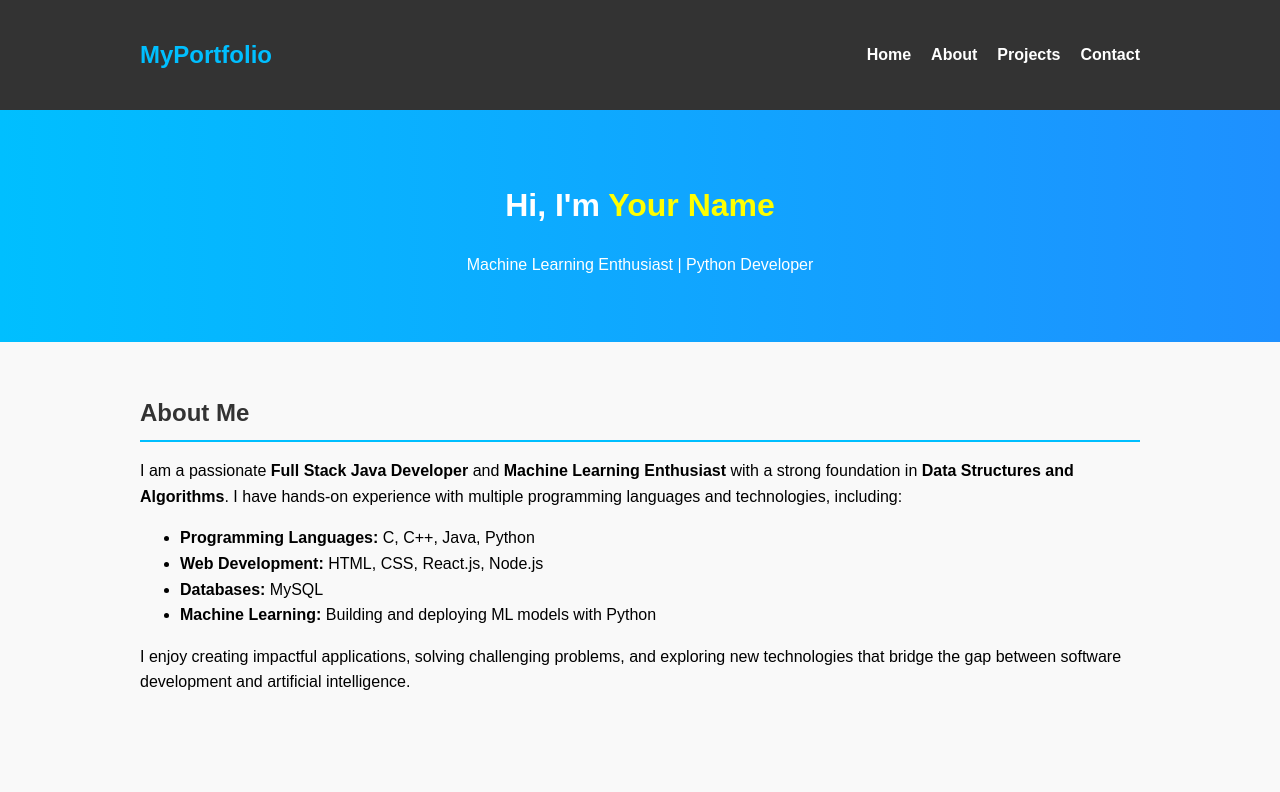
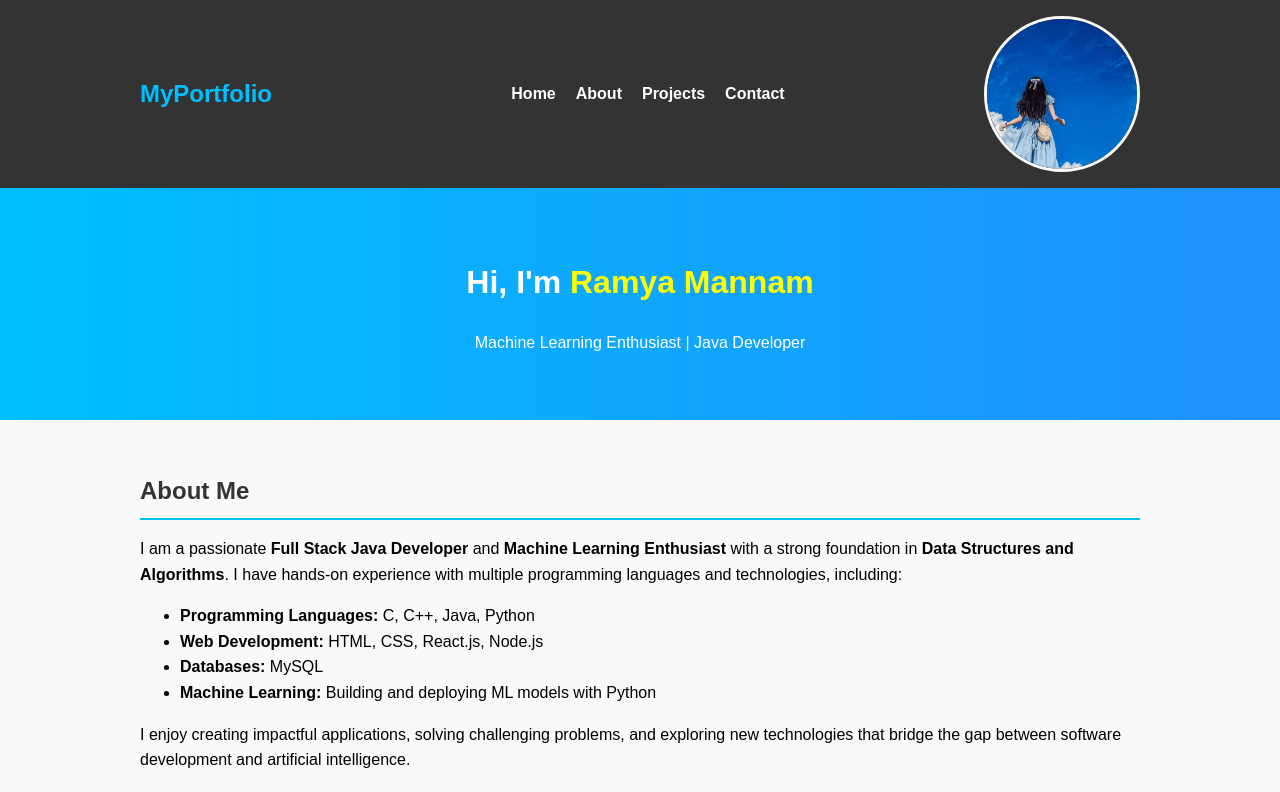
Before and after one commit to Takshsri/PortFolioWeb, a plain HTML site: page index.html in a window 1280 px wide. Shown: the top 792 px of the page. Drawn offline with Linux system fonts and the light colour scheme.

Commit message:
Adding some updates

```diff
--- a/index.html
+++ b/index.html
@@ -10,7 +10,7 @@
 
 <!-- NAVIGATION BAR -->
 <nav>
-        <div class="container">
+    <div class="container nav-container">
         <h1 class="logo">MyPortfolio</h1>
         <ul class="nav-links">
             <li><a href="#home">Home</a></li>
@@ -18,21 +18,26 @@
             <li><a href="#projects">Projects</a></li>
             <li><a href="#contact">Contact</a></li>
         </ul>
+        <img src="photo.jpeg" alt="Ramya Mannam" class="nav-profile">
     </div>
 </nav>
+
 
     <!-- HEADER -->
     <header id="home">
         <div class="container">
-            <h1>Hi, I'm <span>Your Name</span></h1>
-            <p>Machine Learning Enthusiast | Python Developer</p>
+            <h1>Hi, I'm <span>Ramya Mannam</span></h1>
+            <p>Machine Learning Enthusiast | Java Developer</p>
         </div>
     </header>
 
     <!-- ABOUT -->
    <!-- ABOUT -->
+<!-- ABOUT -->
 <section id="about">
     <h2>About Me</h2>
+    <div class="about-container">
+        <div class="about-text">
             <p>
                 I am a passionate <strong>Full Stack Java Developer</strong> and <strong>Machine Learning Enthusiast</strong>
                 with a strong foundation in <strong>Data Structures and Algorithms</strong>.
@@ -48,6 +53,8 @@
                 I enjoy creating impactful applications, solving challenging problems, and exploring new technologies
                 that bridge the gap between software development and artificial intelligence.
             </p>
+        </div>
+    </div>
 </section>
 
 
@@ -79,14 +86,14 @@
     <!-- CONTACT -->
     <section id="contact">
         <h2>Contact Me</h2>
-        <p>Email: yourname@example.com</p>
-        <p>GitHub: <a href="#">github.com/yourusername</a></p>
-        <p>LinkedIn: <a href="#">linkedin.com/in/yourusername</a></p>
+        <p>Email: ramyanamman7@gmail.com.com</p>
+        <p>GitHub: <a href="https://github.com/Takshsri">Click for Account</a></p>
+        <p>LinkedIn: <a href="https://www.linkedin.com/in/ramya-mannam-bb6703289?utm_source=share&utm_campaign=share_via&utm_content=profile&utm_medium=android_app">Click for Account</a></p>
     </section>
 
     <!-- FOOTER -->
     <footer>
-        <p>© 2025 Your Name. All rights reserved.</p>
+        <p>© 2025 Ramya Mannam. All rights reserved.</p>
     </footer>
 
 </body>
--- a/style.css
+++ b/style.css
@@ -152,3 +152,11 @@ footer {
 html {
     scroll-behavior: smooth;
 }
+
+.nav-profile {
+    width: 150px;      /* fixed size for profile image */
+    height: 150px;
+    border-radius: 50%; /* makes it circular */
+    object-fit: cover;  /* crops without distortion */
+    border: 3px solid #f9f9f9
+}
```
Also changed, not shown: photo.jpeg (added). Lines whose indentation alone changed are shown as unchanged.
